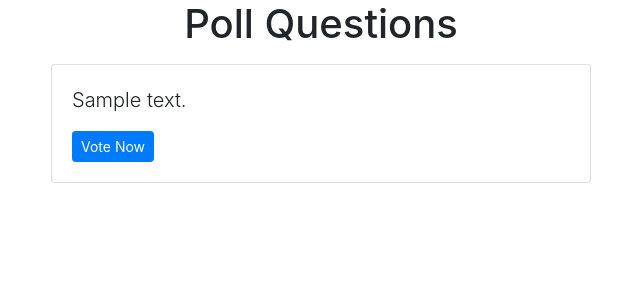
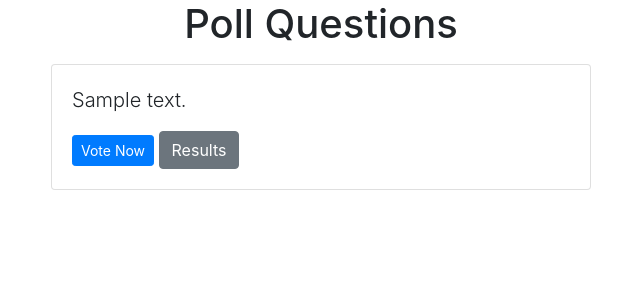
Before and after one commit to Arpik/Pollster_Project, a Django app: page /polls/ in a window 1280 px wide. Shown: the top 300 px of the page, without its empty margins (319-959 px from the left). Run offline with Django 3.2, Linux system fonts and the light colour scheme; tables that the repository leaves empty hold one stand-in row (values such as "Sample post"); some libraries are stand-ins or nearby versions.

Commit message:
Added button Results with reference to results view

```diff
--- a/pollster/templates/polls/index.html
+++ b/pollster/templates/polls/index.html
@@ -7,6 +7,7 @@
                 <div class = "card-body">
                     <p class = "lead">{{ question.quesiton_text }} </p>
                     <a href = "{% url 'polls:detail' question.id %}" class = "btn btn-primary btn-sm">Vote Now </a>
+                    <a href = "{% url 'polls:results' question.id %}" class = "btn btn-primary btn-secondary"> Results </a>
                 </div>
             </div>
         {% endfor %}
```
